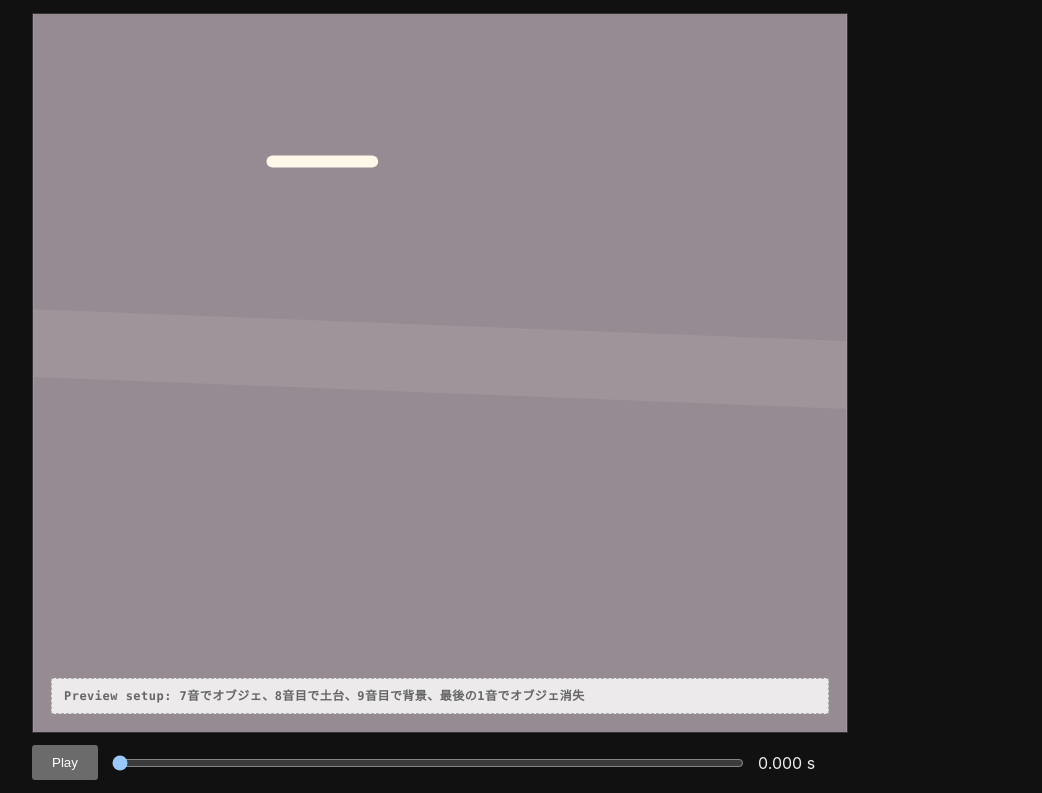
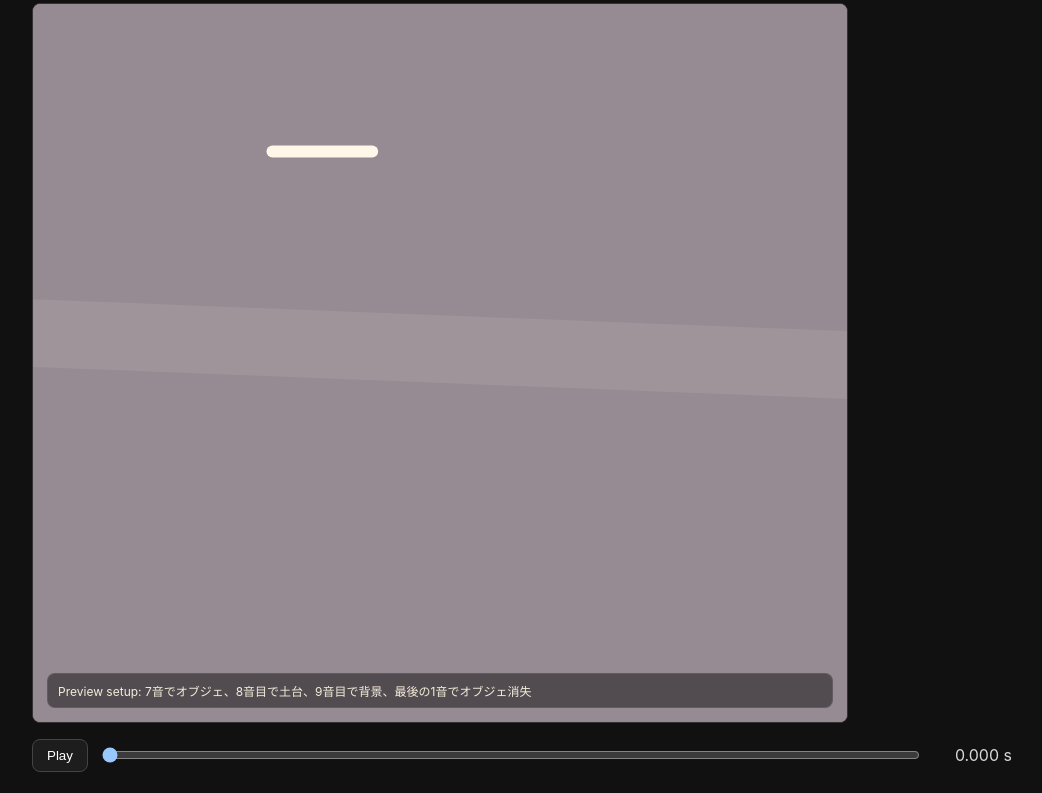
Before and after one commit to rebuildup/stickbug_web, a website with bundled scripts: page index.html in a window 1280 px wide. Shown: the part 113-906 px from the top of the page, without its empty margins (118-1160 px from the left). Built offline with nearby package versions, Linux system fonts and the light colour scheme.

```diff
--- a/style.css
+++ b/style.css
@@ -1 +1,7 @@
-:root{font-family:Inter,ui-sans-serif,system-ui,sans-serif;color-scheme:dark;background:#111;color:#eee}*{box-sizing:border-box}body{margin:0}main{width:min(980px,calc(100% - 32px));margin:32px auto 72px}h1{font-size:28px}p{color:#bbb;line-height:1.6}#stage{position:relative;width:min(816px,100%);aspect-ratio:408/360;background:#fff;border:1px solid #333;overflow:hidden}#stage2d,#stage3d{position:absolute;inset:0;width:100%;height:100%}#stage2d svg{display:block;width:100%;height:100%}#stage3d{display:block}#stage3d[hidden],#stage2d[hidden]{display:none}#setup-note{position:absolute;inset:auto 18px 18px 18px;padding:10px 12px;border:1px dashed #aaa;color:#666;background:rgba(255,255,255,.82);font:600 12px/1.2 ui-monospace,SFMono-Regular,Consolas,monospace;letter-spacing:.04em}.transport{display:grid;grid-template-columns:auto 1fr 90px;gap:12px;align-items:center;width:min(816px,100%);margin:12px 0 28px}.transport button{padding:8px 18px}.grid{display:grid;grid-template-columns:repeat(auto-fit,minmax(250px,1fr));gap:12px}.grid article{border:1px solid #333;border-radius:10px;padding:14px;background:#181818}.grid h3{margin-top:0;font-size:15px}audio{width:100%}
+:root{font-family:Inter,ui-sans-serif,system-ui,sans-serif;color-scheme:dark;background:#111;color:#eee}
+*{box-sizing:border-box}body{margin:0}main{width:min(980px,calc(100% - 32px));margin:24px auto 60px}h1{font-size:28px;margin:0 0 12px}p{color:#bbb;line-height:1.6}
+#stage{position:relative;width:min(816px,100%);aspect-ratio:408/360;background:#93868f;border:1px solid #333;overflow:hidden;border-radius:8px}
+#stage2d,#stage3d{position:absolute;inset:0;width:100%;height:100%}#stage2d svg{display:block;width:100%;height:100%}#stage3d{display:block}#stage3d[hidden],#stage2d[hidden]{display:none}
+#setup-note{position:absolute;left:14px;right:14px;bottom:14px;padding:8px 10px;background:rgba(0,0,0,.45);backdrop-filter:blur(10px);border:1px solid rgba(255,255,255,.09);border-radius:8px;font-size:12px;color:#f3ecda}
+.transport{display:flex;gap:12px;align-items:center;margin:16px 0 24px}button{padding:8px 14px;border-radius:8px;border:1px solid #444;background:#1d1d1d;color:#fff}input[type=range]{flex:1}output{width:78px;text-align:right;color:#d8d8d8}
+.grid{display:grid;grid-template-columns:repeat(auto-fit,minmax(220px,1fr));gap:14px}article{padding:14px;border:1px solid #303030;border-radius:10px;background:#171717}h2{font-size:14px;margin:0 0 10px;color:#f2f2f2}audio{width:100%}
```
